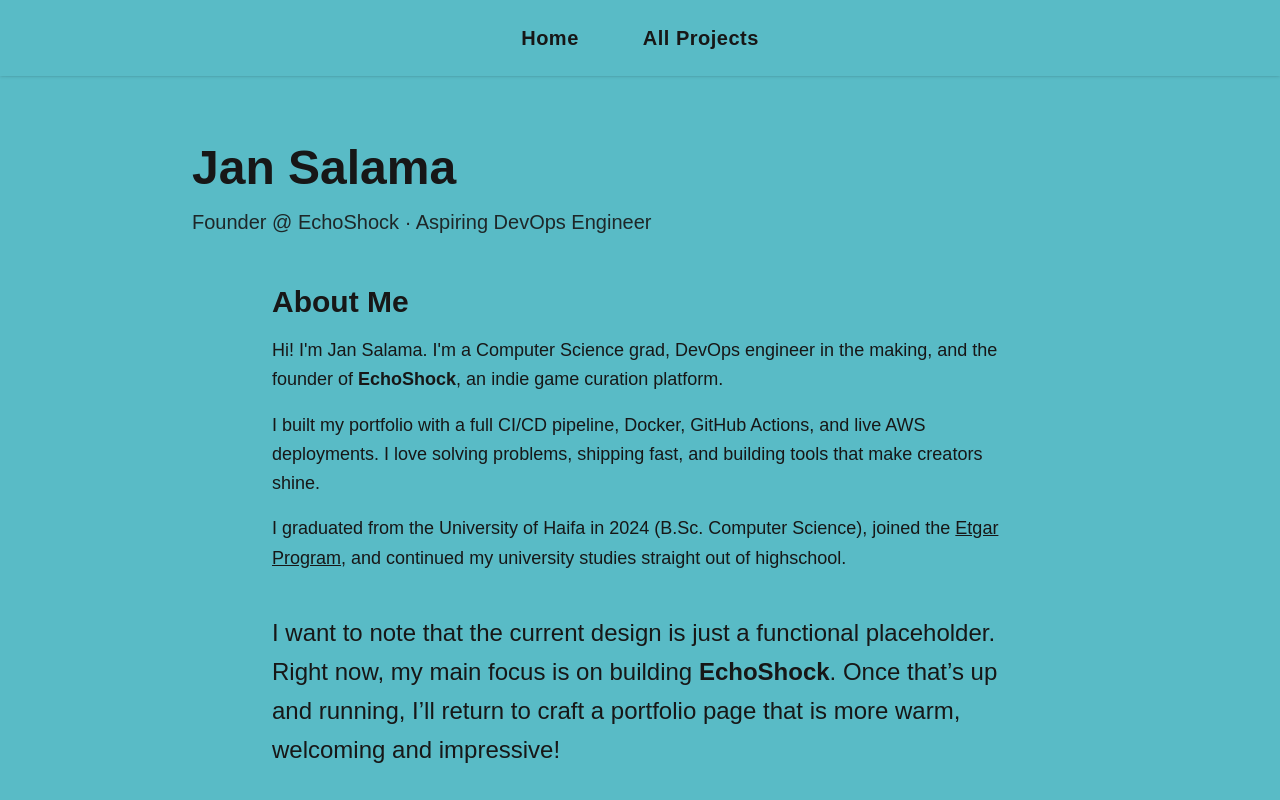
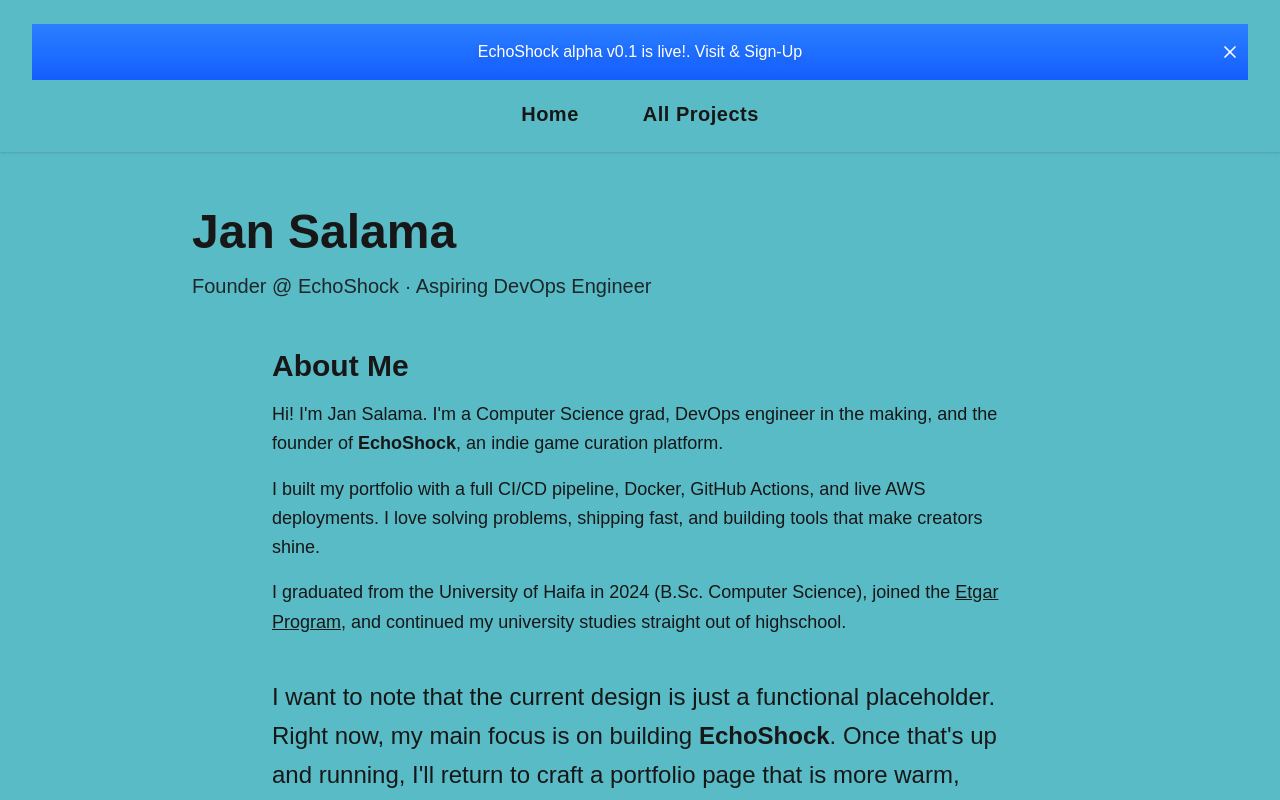
Before and after one commit to eshaker-js/Portfolio, a Next.js app: page / in a window 1280 px wide. Shown: the top 800 px of the page. Built offline with nearby package versions, Linux system fonts and the light colour scheme.

Commit message:
added first ui component, needs adjusting

```diff
--- a/src/app/layout.tsx
+++ b/src/app/layout.tsx
@@ -30,7 +30,7 @@ export default function RootLayout({
         className={`${geistSans.variable} ${geistMono.variable} antialiased scroll-smooth`}
       >
         <Header />
-        <main className='pt-24'>
+        <main className='pt-2'>
           {children}
         </main>
       </body>
--- a/src/components/About.tsx
+++ b/src/components/About.tsx
@@ -34,8 +34,8 @@ export default function About() {
         {' '}
         I want to note that the current design is just a functional placeholder.
         Right now, my main focus is on building{' '}
-        <span className='font-semibold'>EchoShock</span>. Once that’s up and
-        running, I’ll return to craft a portfolio page that is more warm, welcoming and impressive!
+        <span className='font-semibold'>EchoShock</span>. Once that's up and
+        running, I'll return to craft a portfolio page that is more warm, welcoming and impressive!
       </p>
     </section>
   )
--- a/src/components/Contact.tsx
+++ b/src/components/Contact.tsx
@@ -1,4 +1,5 @@
 export default function Contact() {
+  const year = new Date().getFullYear()
   return (
     <section id="contact" className="max-w-2xl mx-auto py-12 px-4 mt-20">
       <h2 className="text-2xl font-bold mb-4">Get in Touch</h2>
@@ -14,7 +15,7 @@ export default function Contact() {
         </a>
       </p>
       <footer className="mt-20 text-sm opacity-70">
-        © {new Date().getFullYear()} Jan Salama. All rights reserved.
+        © {year} Jan Salama. All rights reserved.
       </footer>
     </section>
   )
--- a/src/components/Header.tsx
+++ b/src/components/Header.tsx
@@ -1,4 +1,5 @@
 import Link from 'next/link'
+import { StickyBanner } from './ui/sticky-banner'
 
 const navItems = [
   // Sections in navigation bar
@@ -8,7 +9,17 @@ const navItems = [
 
 export default function Header() {
   return (
-    <header className='fixed w-full py-6 px-8 flex justify-between items-center shadow-sm bg-[var(--background)] text-[var(--foreground)]'>
+    <header className='w-full py-6 px-8 flex flex-col gap-5 items-center shadow-sm bg-[var(--background)] text-[var(--foreground)]'>
+      <div className='relative flex w-full flex-col overflow-y-auto'>
+        <StickyBanner className='bg-gradient-to-b  w-full from-blue-500 to-blue-600'>
+          <p className='mx-0 max-w-[90%] text-white drop-shadow-md'>
+            EchoShock alpha v0.1 is live!.{' '}
+            <a href='https://www.echoshock.net' target='blank' className='transition duration-200 hover:underline'>
+              Visit & Sign-Up
+            </a>
+          </p>
+        </StickyBanner>
+      </div>
       <nav className='w-full flex justify-center gap-16 text-xl font-semibold tracking-wide'>
         {navItems.map((item) => (
           <Link
--- /dev/null
+++ b/src/components/ui/sticky-banner.tsx
@@ -0,0 +1,83 @@
+"use client";
+import React, { SVGProps, useState } from "react";
+import { motion, useMotionValueEvent, useScroll } from "motion/react";
+import { cn } from "@/lib/utils";
+
+export const StickyBanner = ({
+  className,
+  children,
+  hideOnScroll = false,
+}: {
+  className?: string;
+  children: React.ReactNode;
+  hideOnScroll?: boolean;
+}) => {
+  const [open, setOpen] = useState(true);
+  const { scrollY } = useScroll();
+
+  useMotionValueEvent(scrollY, "change", (latest) => {
+    console.log(latest);
+    if (hideOnScroll && latest > 40) {
+      setOpen(false);
+    } else {
+      setOpen(true);
+    }
+  });
+
+  return (
+    <motion.div
+      className={cn(
+        "sticky inset-x-0 top-0 z-40 flex min-h-14 w-full items-center justify-center bg-transparent px-4 py-1",
+        className,
+      )}
+      initial={{
+        y: -100,
+        opacity: 0,
+      }}
+      animate={{
+        y: open ? 0 : -100,
+        opacity: open ? 1 : 0,
+      }}
+      transition={{
+        duration: 0.3,
+        ease: "easeInOut",
+      }}
+    >
+      {children}
+
+      <motion.button
+        initial={{
+          scale: 0,
+        }}
+        animate={{
+          scale: 1,
+        }}
+        className="absolute top-1/2 right-2 -translate-y-1/2 cursor-pointer"
+        onClick={() => setOpen(!open)}
+      >
+        <CloseIcon className="h-5 w-5 text-white" />
+      </motion.button>
+    </motion.div>
+  );
+};
+
+const CloseIcon = (props: SVGProps<SVGSVGElement>) => {
+  return (
+    <svg
+      xmlns="http://www.w3.org/2000/svg"
+      width="24"
+      height="24"
+      viewBox="0 0 24 24"
+      fill="none"
+      stroke="currentColor"
+      strokeWidth="2"
+      strokeLinecap="round"
+      strokeLinejoin="round"
+      {...props}
+    >
+      <path stroke="none" d="M0 0h24v24H0z" fill="none" />
+      <path d="M18 6l-12 12" />
+      <path d="M6 6l12 12" />
+    </svg>
+  );
+};
```
Also changed, not shown: src/lib/utils.ts (renamed from src/lib/utills.ts).
